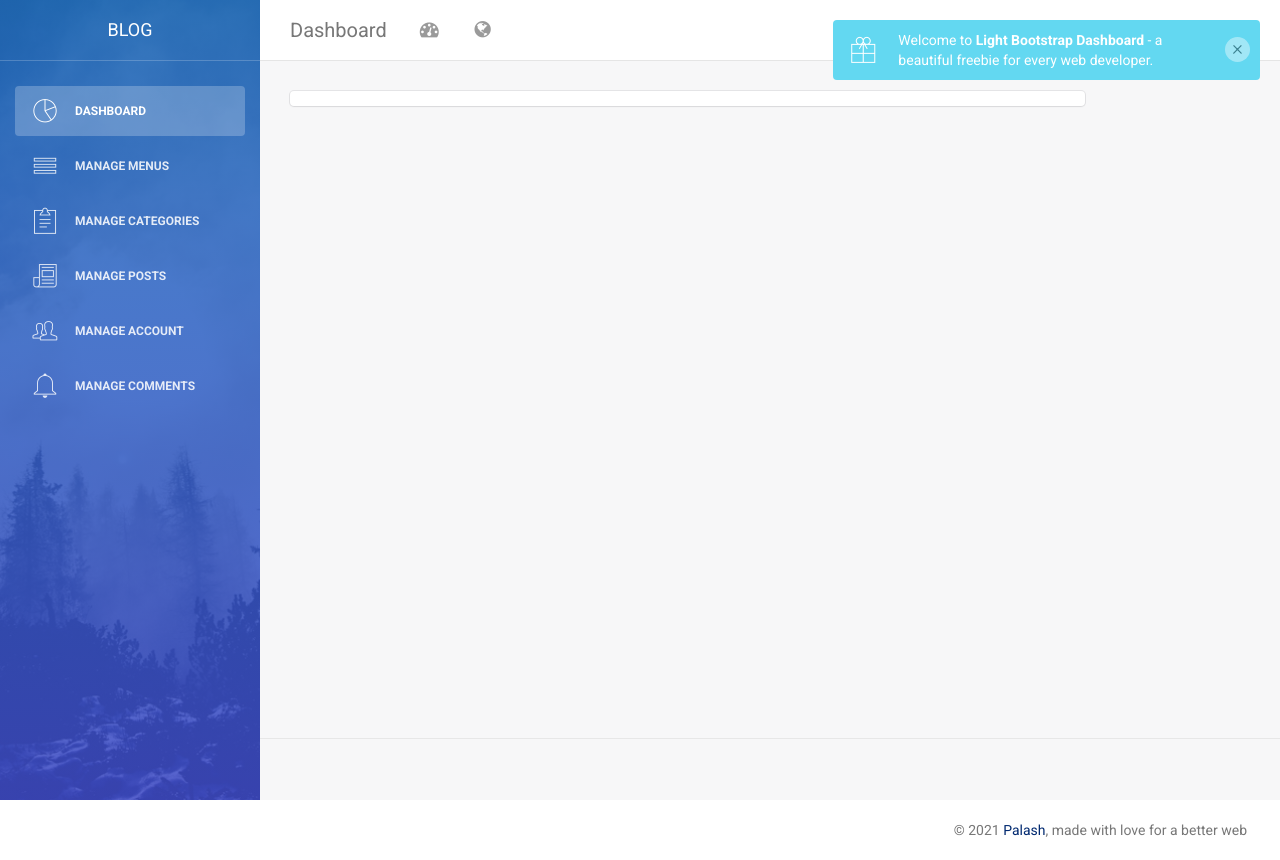
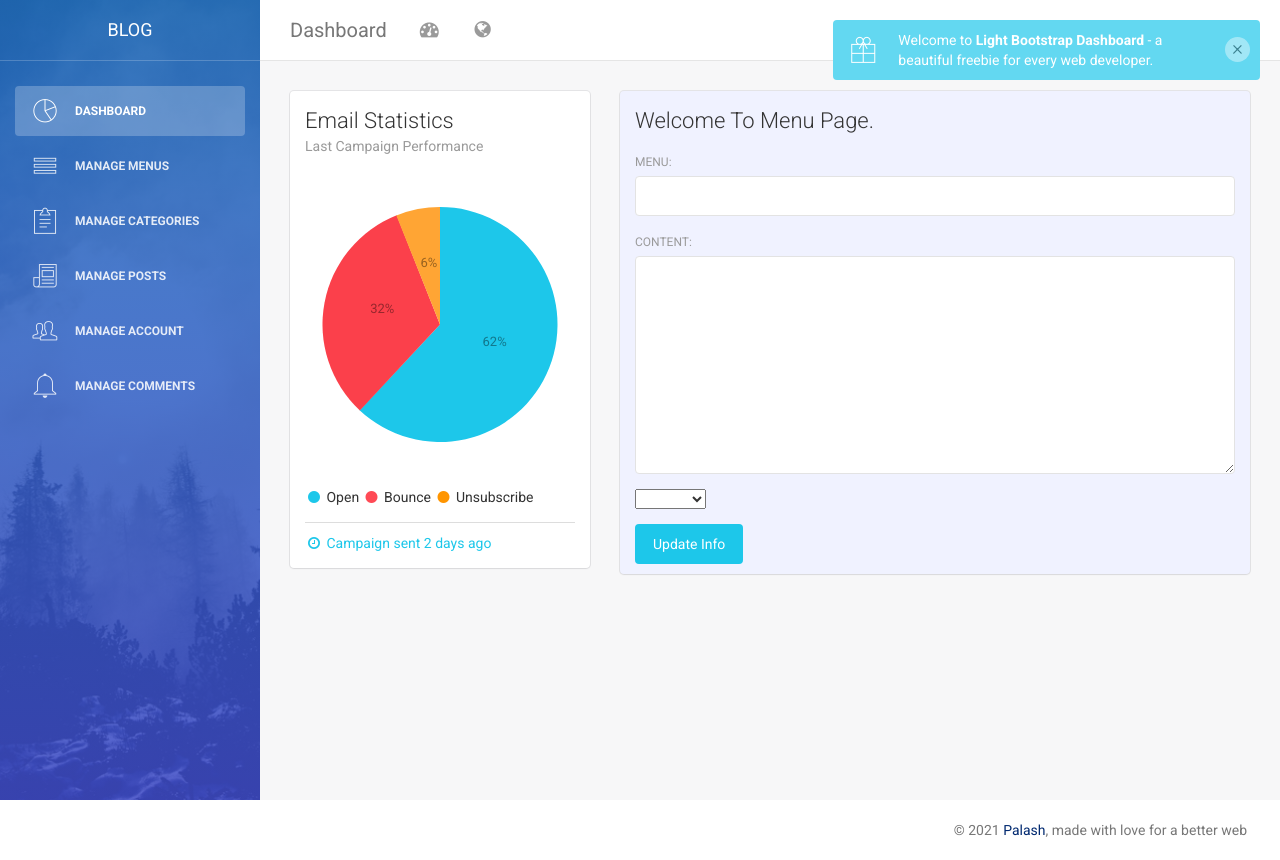
Before and after one commit to palashkumardas/blog, a PHP site: page /admin/edit.php?id=1 in a window 1280 px wide. Run offline with PHP 8.4, Linux system fonts and the light colour scheme; tables that the repository leaves empty or names only in its code hold one stand-in row (values such as "Sample post"); data that the repository does not hold is empty; some libraries are stand-ins or nearby versions.

Commit message:
update complete

```diff
--- a/admin/edit.php
+++ b/admin/edit.php
@@ -2,27 +2,92 @@
   include ('header.php');
   include ('navbar.php');
   include ('include/functions.php');
+
+$id = $_REQUEST['id'];
+extract($obj->getByCondition("menus","*","id=$id"));
+
 ?>
-<!-- start body -->
 <div class="content">
             <div class="container-fluid">
                 <div class="row">
-                    <div class="col-md-10">
+                    <div class="col-md-4">
                         <div class="card">
+
                             <div class="header">
+                                <h4 class="title">Email Statistics</h4>
+                                <p class="category">Last Campaign Performance</p>
+                            </div>
+                            <div class="content">
+                                <div id="chartPreferences" class="ct-chart ct-perfect-fourth"></div>
+
+                                <div class="footer">
+                                    <div class="legend">
+                                        <i class="fa fa-circle text-info"></i> Open
+                                        <i class="fa fa-circle text-danger"></i> Bounce
+                                        <i class="fa fa-circle text-warning"></i> Unsubscribe
+                                    </div>
+                                    <hr>
+                                    <div class="stats">
+                                        <i class="fa fa-clock-o"></i> Campaign sent 2 days ago
+                                    </div>
+                                </div>
+                            </div>
+                        </div>
+                    </div>
+
+                    <div class="col-md-8" >
+                        <div class="card" style="background-color:#f0f2ff;">
+                            <div class="header">
+                                <h4 class="title" >Welcome To Menu Page.</h4>
+                            </div>
+                            <div class="content">
+                            <?php
+
+                            if(isset($_REQUEST['update'])){
+                                extract($_REQUEST);
+                                $id=$_REQUEST['id'];
+                                if($obj->update("menus","menu_name='$menu',content='$content',status='$status'","id=$id")){
+                                    echo "<div class='alert alert-success' role='alert'>
+                                    Information has been updated!
+                                  </div>";
+                                }else{
+                                    echo "<div class='alert alert-danger' role='alert'>
+                                   Something has been wrong!
+                                  </div>";
+                                }
+                            }
+                            ?>
+                            <!-- form start -->
+                            <form action="" method="POST">
+                                <div class="form-group">
+                                    <label for="menu" >Menu:</label>
+                                    <input type="text" class="form-control" name="menu" value="<?=$menu_name;?>" >
+                                </div>
+                                <div class="form-group">
+                                    <label for="content">Content:</label>
+                                    <textarea name="content" class="form-control"  name="content" cols="30" rows="10" ><?=$content;?></textarea>
+                                </div>
+                                <div class="form-group">
+                                <select class="form-select" name="status">
+                                    <option ><?=$status;?></option>
+                                    <option >Active</option>
+                                    <option >Inactive</option>
+
+                                </select>
+                                </div>
+                                <button type="submit" class="btn btn-info btn-fill pull-center" name="update">Update Info</button>
+                            </form>
+                            <!-- form end -->
 
                             </div>
                         </div>
                     </div>
-                </div> <!--end row-->
-            </div> <!--content fluid-->
-</div> <!--end content-->
+                </div>
+
+
 
 
 
 
 <!--end body -->
-
-
-
- <?php include ('footer.php');?>
+<?php include ('footer.php');?>
--- a/admin/menus.php
+++ b/admin/menus.php
@@ -52,8 +52,8 @@ include ('navbar.php');
                                 <div class="form-group">
                                 <select class="form-select" name="status">
                                     <option selected >Open this select menu</option>
-                                    <option value="1" >Active</option>
-                                    <option value="2">Inactive</option>
+                                    <option >Active</option>
+                                    <option>Inactive</option>
                                 </select>
                                 </div>
                                 <button type="submit" class="btn btn-info btn-fill pull-center" name="submit">Submit Info</button>
```
